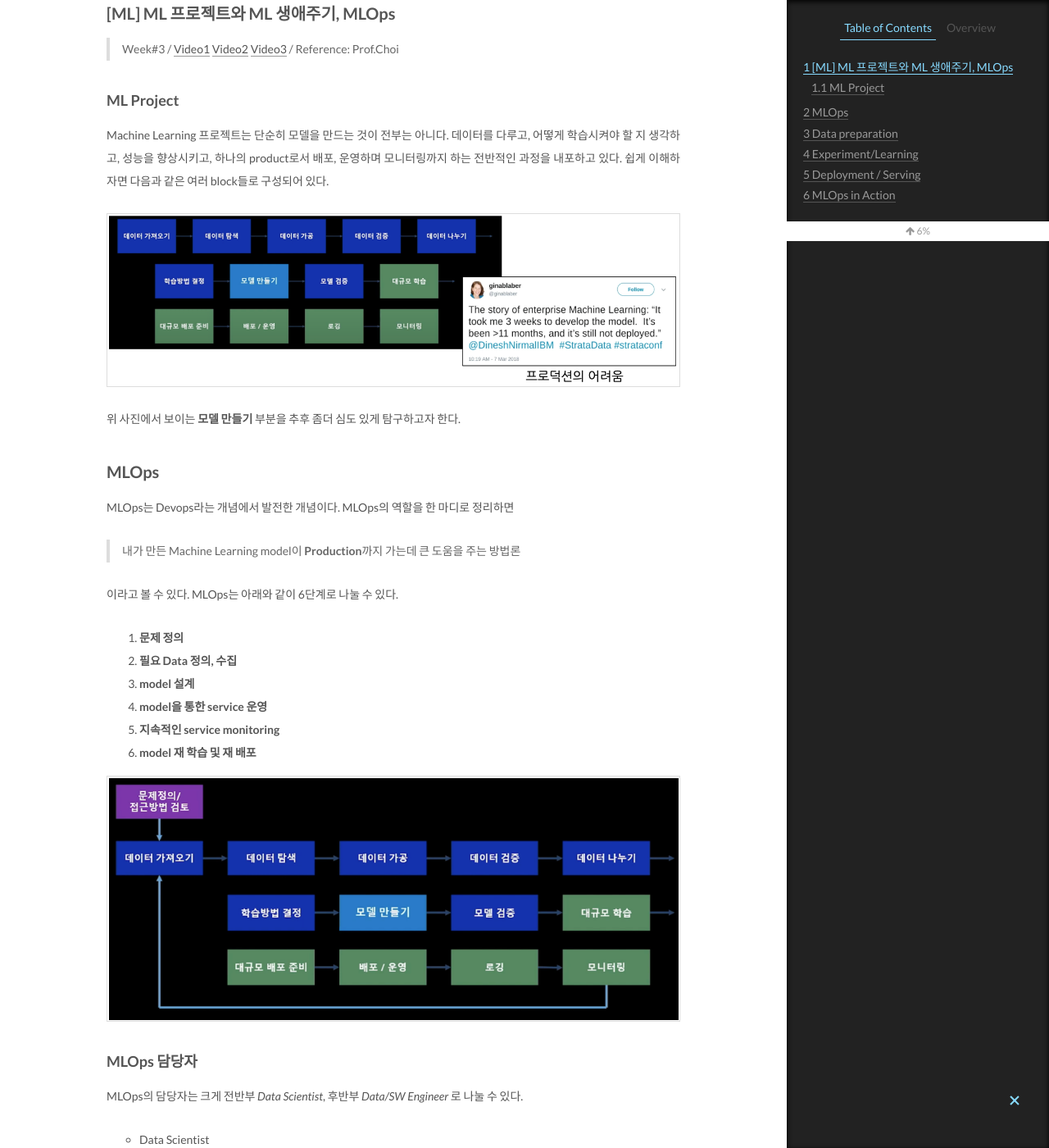
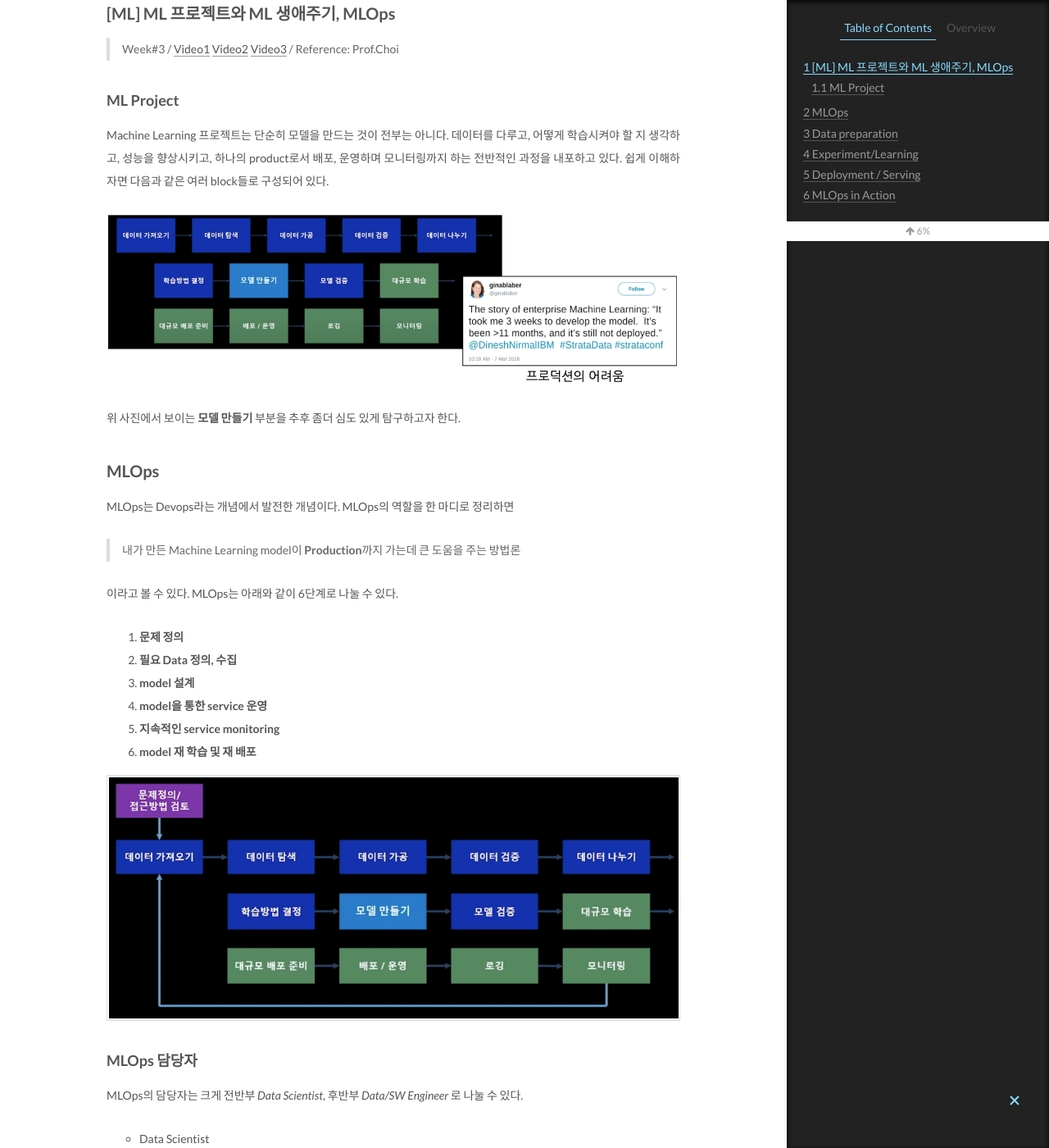
Before and after one commit to sbj6364/sbj6364.github.io, a Jekyll site: the page built from _posts/2021-04-07-ml-w3.md, in a window 1280 px wide and 1400 px high, scrolled down 512 px. Shown: the whole window at 82% size. Built offline with Jekyll 4.4.1, drawn with Linux system fonts in a browser that asks for light colours; some of the changed text lies outside the part shown.

Commit message:
Edit ml-w3

```diff
--- a/_posts/2021-04-07-ml-w3.md
+++ b/_posts/2021-04-07-ml-w3.md
@@ -26,7 +26,7 @@
 
 Machine Learning 프로젝트는 단순히 모델을 만드는 것이 전부는 아니다. 데이터를 다루고, 어떻게 학습시켜야 할 지 생각하고, 성능을 향상시키고, 하나의 product로서 배포, 운영하며 모니터링까지 하는 전반적인 과정을 내포하고 있다. 쉽게 이해하자면 다음과 같은 여러 block들로 구성되어 있다.
 
-<img src="/images/post5/1.png" alt="1" style="zoom:50%;" />
+<img src="/images/post5/1.png" alt="1" style="zoom:50%; border:none" />
 
 
 
@@ -71,6 +71,9 @@
   > - 대용량데이터(Bigdata) 가공
   > - Model 학습
 
+
+
+
 - Data/Software Engineers
 
   > - Tool/Platform의 재사용. (잘 사용할 줄 알아야한다)
@@ -80,11 +83,11 @@
 
 
 
+
 ### DevOps vs MLOps
 
 > **DevOps** 개발된 코드의 컴파일, 테스트, 배포의 전반적 SW 생애주기
->
-> **MLOps** 모델 제작, 예측 수행, 서비스 패키징, 배포의 전반적 ML 생애주기
+>**MLOps** 모델 제작, 예측 수행, 서비스 패키징, 배포의 전반적 ML 생애주기
 
 
 
@@ -92,8 +95,12 @@
 - 공통점
 
   - code 구현, 통합 test
+
   - 운영 배포, monitoring
   - feedback을 통한 절차 반복
+
+
+
 
 - 차별점
 
@@ -103,7 +110,7 @@
 
     > 기존에는 code만 있었다면, 이제 코드와 데이터가 공존한다.
 
-<img src="/images/post5/3.png" alt="3" style="zoom:50%;" />
+<img src="/images/post5/3.png" alt="3" style="zoom:50%;border:none" />
 
 > 결국 우리는 이렇게 정의할 수 있다. MLOps = ML + DEV + OPS !
 
@@ -144,7 +151,7 @@
 
    - 문제에 따른 가설 설정 필요
 
-     > 가설 설정에 따라서 가설 검증을 할거고, 이를 위해 모아야 할 데이터셋이 바뀐다. 예를 들어 <u>*배추값 예측*</u>이면 결정요인이 *평균온도, 최대온도, 최고온도, 강우량* 등이 있을 거다. 이런 data를 다 모아둔 뒤, 선별하여 몇 가지만 분석해서 예측하는 정확도와 모두 포함해서 예측하는 정확도 등을 비교함으로써 성능 분석이 가능해진다.
+     > 가설 설정에 따라서 가설 검증을 할거고, 이를 위해 모아야 할 데이터셋이 바뀐다. 예를 들어 <u>배추값 예측</u>이면 결정요인이 *평균온도, 최대온도, 최고온도, 강우량* 등이 있을 거다. 이런 data를 다 모아둔 뒤, 선별하여 몇 가지만 분석해서 예측하는 정확도와 모두 포함해서 예측하는 정확도 등을 비교함으로써 성능 분석이 가능해진다.
 
    - 가설 검증을 위한 dataset 확보
 
@@ -155,25 +162,31 @@
 
 
 
+
+
+
 ### 데이터 가져오기
 
 1. **데이터 확보**
 
    - File server, Big data cluster, Relational DB, Cloud Storage 등에 저장
+
 2. **데이터 수집**
-
-- Real time 데이터를 DB server에 보관 (Raw)
+   - Real time 데이터를 DB server에 보관 (Raw)
 
 3. **데이터 연계 (중요)**
+
    - Model 학습을 위해 데이터 형태에 따른 준비과정 (정리, 가공)
    - Table data → SQL query, Excel vlookup
-   - Image → 이미지 종류에 따라 나누는 것
+- Image → 이미지 종류에 따라 나누는 것
+
 
 4. **데이터 셋 공유 및 재사용**
 
    - Version Control의 필요성
 
      > Dataset이 문제 정의에 따라 다양하게 가공되어 사용 가능하다. 또한 데이터 셋이 추가되어 별도의 관리가 필요하다. git을 통한 version control을 사용하듯, 주로 Microsoft Azure를 사용한다.
+
 
 
 
@@ -184,17 +197,24 @@
    - python, R 등 data visualization을 위한 다양한 package 이용 가능
    - 데이터 탐색을 위한 visualization 방식 고민이 필요
 
+
 2. 데이터 Labeling (중요)
 
    - task의 목적에 맞는 정답을 수동으로 제공하는 과정
 
      > tag 달기(카테고리 지정), box 그리기, segmentation label 등
 
+
+
+
 3. Feature 중요도 탐색
 
    - 데이터로 제공되는 속성 중 문제 해결에 영향을 크게 미치는 것을 찾는 과정
 
      > 예를 들어 *<u>성인 인구조사 소득 이진 분류</u>* dataset이 있다면, 여러 요소 중 어떤 속성이 고소득자와 관련이 깊은지 탐색하는 과정이다. (성별, 나이, 학력, 등등..)
+
+
+
 
 
 
@@ -233,7 +253,7 @@
 
 
 
-3. 최적화
+3. **최적화**
 
 최적화란, 문제 해결을 위해 모든 경우의 수를 탐색하지 않고, 최적화된 방법(Optimal)으로 입력 조건을 찾는 것이다. 일반적으로 기존 연구 결과를 참고하거나 개인의 노하우를 활용한다. 확실히 모든 경우의 수를 다 실험하는 것은 비효율적이므로, 일반적인 방법으로는 논문을 참고하거나 대략적 실험 setting을 따라할 수 있다.
 
```
